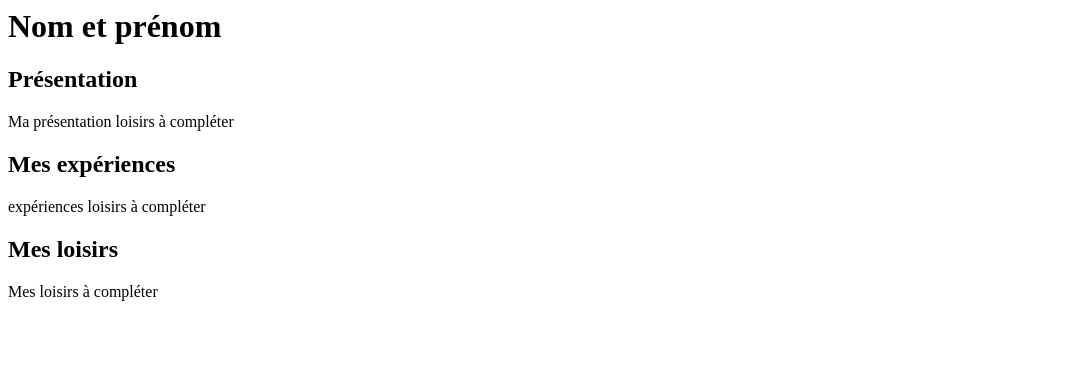
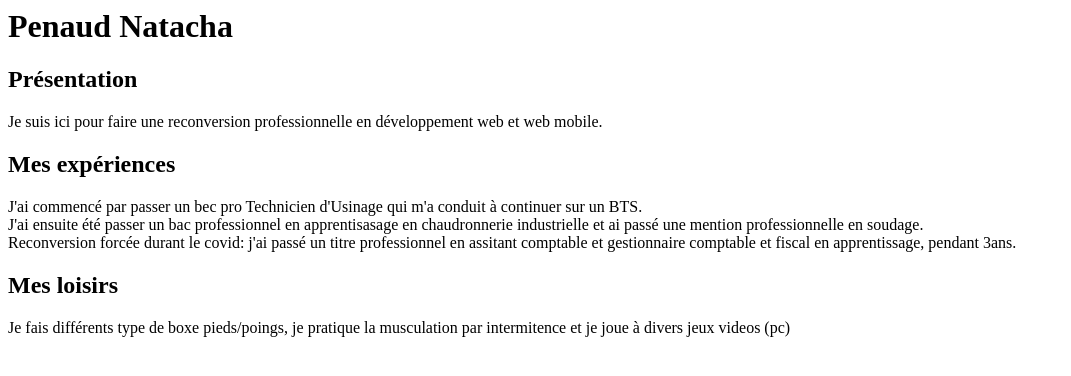
Before and after one commit to mithridatem/sitedevfad, a plain HTML site: page Natacha.html in a window 1280 px wide. Shown: the whole page, without its empty margins (0-1071 px from the left). Drawn offline with Linux system fonts and the light colour scheme.

Commit message:
modif Natacha.html

```diff
--- a/Natacha.html
+++ b/Natacha.html
@@ -5,12 +5,14 @@
     <title>nom stagiaire</title>
 </head>
 <body>
-    <h1>Nom et prénom</h1>
+    <h1>Penaud Natacha</h1>
     <h2>Présentation</h2>
-    <p>Ma présentation loisirs à compléter</p>
+    <p>Je suis ici pour faire une reconversion professionnelle en développement web et web mobile.</p>
     <h2>Mes expériences</h2>
-    <p>expériences loisirs à compléter</p>
+    <p>J'ai commencé par passer un bec pro Technicien d'Usinage qui m'a conduit à continuer sur un BTS. <br>
+        J'ai ensuite été passer un bac professionnel en apprentisasage en chaudronnerie industrielle et ai passé une mention professionnelle en soudage. <br>
+        Reconversion forcée durant le covid: j'ai passé un titre professionnel en assitant comptable et gestionnaire comptable et fiscal en apprentissage, pendant 3ans.</p>
     <h2>Mes loisirs</h2>
-    <p>Mes loisirs à compléter</p>
+    <p>Je fais différents type de boxe pieds/poings, je pratique la musculation par intermitence et je joue à divers jeux videos (pc)</p>
 </body>
 </html>
```
